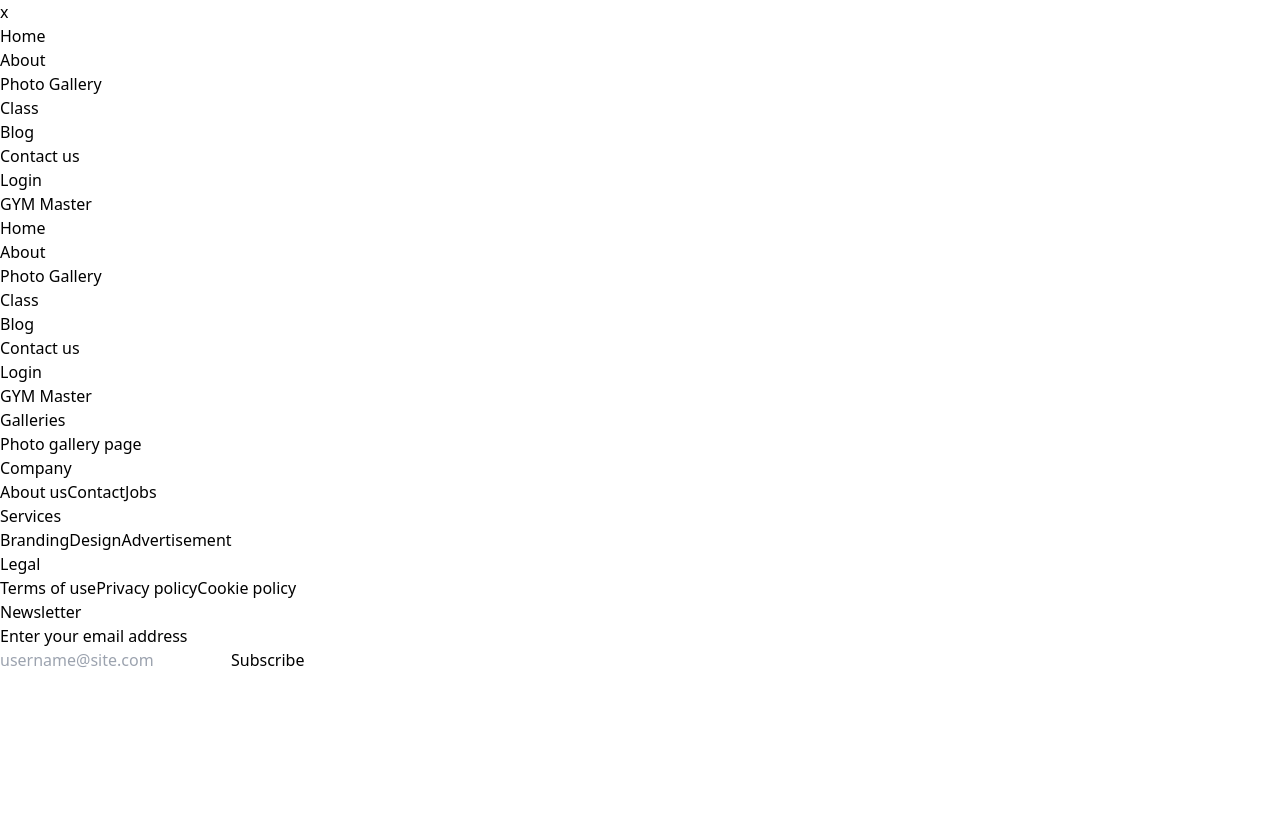
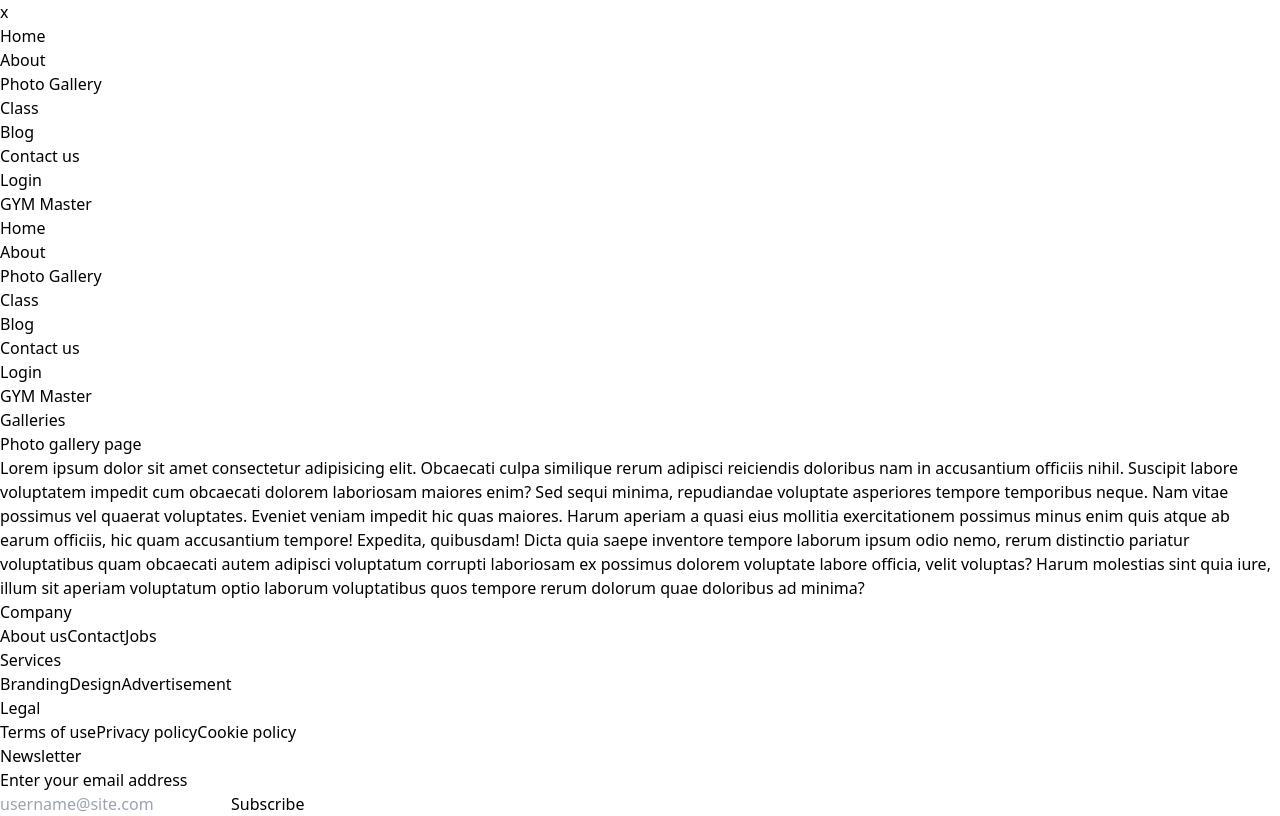
Before and after one commit to hasiburrahmanakash79/GYM-Master, a React (Vite) app: page /gallery in a window 1280 px wide. Built offline with nearby package versions, Linux system fonts and the light colour scheme.

Commit message:
make photo galery pagew

```diff
--- a/src/Pages/PhotoGallery/PhotoGallery.jsx
+++ b/src/Pages/PhotoGallery/PhotoGallery.jsx
@@ -5,6 +5,7 @@ const PhotoGallery = () => {
         <div>
            <SectionTitle subTitle={"GYM Master"} title={"Galleries"}></SectionTitle>
             <h1>Photo gallery page</h1>
+            <p>Lorem ipsum dolor sit amet consectetur adipisicing elit. Obcaecati culpa similique rerum adipisci reiciendis doloribus nam in accusantium officiis nihil. Suscipit labore voluptatem impedit cum obcaecati dolorem laboriosam maiores enim? Sed sequi minima, repudiandae voluptate asperiores tempore temporibus neque. Nam vitae possimus vel quaerat voluptates. Eveniet veniam impedit hic quas maiores. Harum aperiam a quasi eius mollitia exercitationem possimus minus enim quis atque ab earum officiis, hic quam accusantium tempore! Expedita, quibusdam! Dicta quia saepe inventore tempore laborum ipsum odio nemo, rerum distinctio pariatur voluptatibus quam obcaecati autem adipisci voluptatum corrupti laboriosam ex possimus dolorem voluptate labore officia, velit voluptas? Harum molestias sint quia iure, illum sit aperiam voluptatum optio laborum voluptatibus quos tempore rerum dolorum quae doloribus ad minima?</p>
         </div>
     );
 };
```
